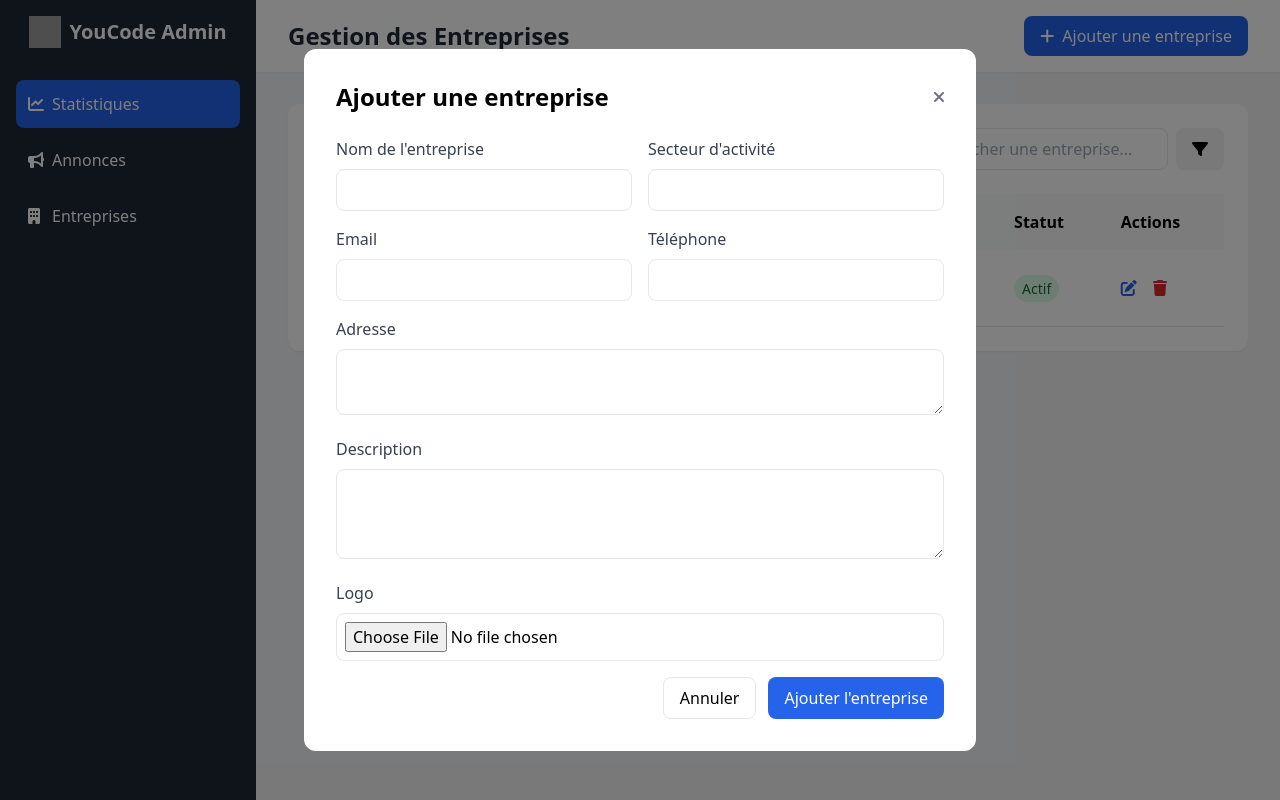
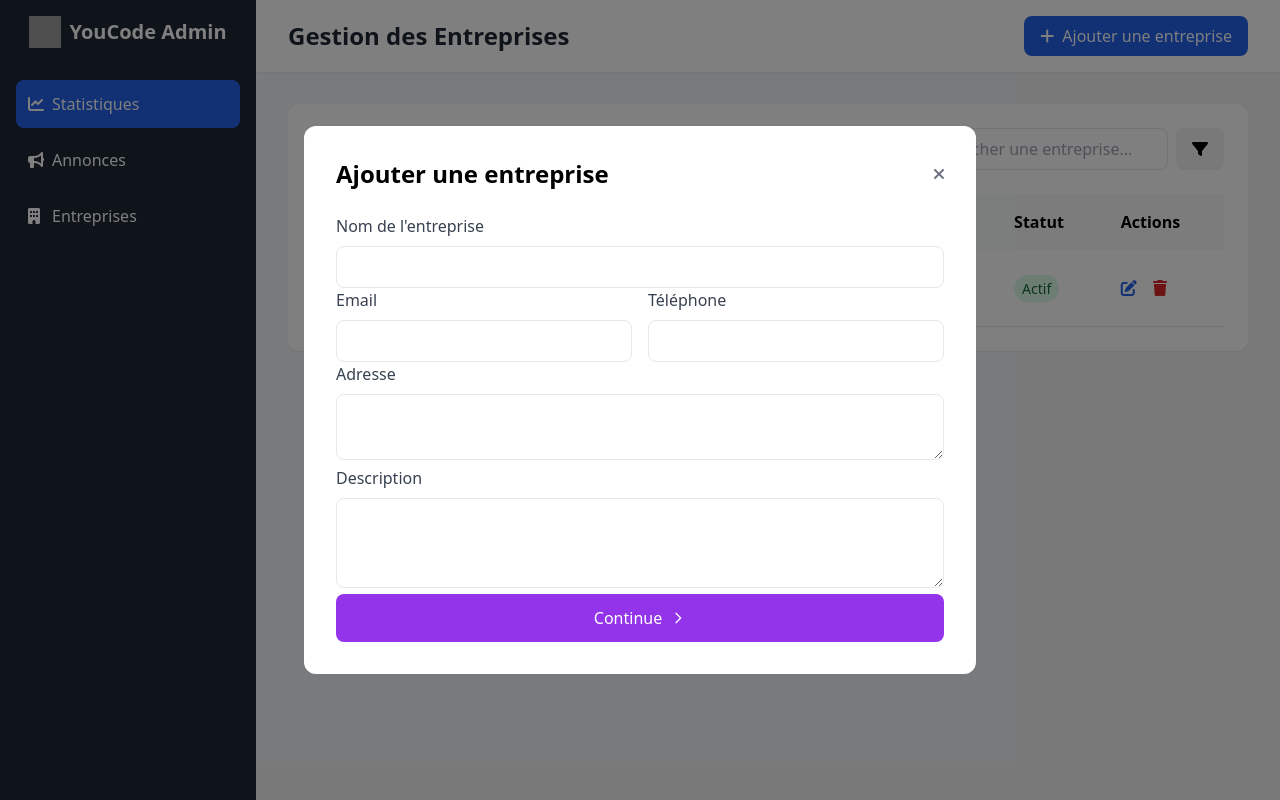
Before and after one commit to issam-mhj/JobDating, a PHP site: template app/views/companies.twig in a window 1280 px wide, after a click on "Ajouter une entreprise". Run offline with PHP 8.4, Linux system fonts and the light colour scheme; the template is opened without the code that fills it, so the values that code supplies are empty; some libraries are stand-ins or nearby versions; grey boxes are pictures that could not be loaded.

Commit message:
JD-4 <create and read entreprises>

```diff
--- a/app/controllers/front/UserController.php
+++ b/app/controllers/front/UserController.php
@@ -1,9 +1,12 @@
 <?php
+
 namespace App\Controllers\Front;
+
 use App\Core\Controller;
 use App\Core\Logger;
 use App\Core\Session;
 use App\Core\View;
+use App\Models\Company;
 use App\Models\User;
 
 class UserController extends Controller
@@ -14,7 +17,8 @@ class UserController extends Controller
             if (Session::isset('user_id') && $_SESSION['role'] == 'user') {
 
                 $user = User::find(Session::get('user_id'));
-                View::render('UserDashboard', ['user' => $user]);
+                $companies = Company::all();
+                View::render('UserDashboard', ['user' => $user, 'companies' => $companies]);
             } else {
                 $this->redirect('/login');
             }
--- a/app/models/Company.php
+++ b/app/models/Company.php
@@ -7,5 +7,5 @@ use Illuminate\Database\Eloquent\Model;
 class Company extends Model
 {
     protected $table = 'companies';
-    protected $fillable = ['name', 'description'];
+    protected $fillable = ['company_name', 'details'];
 }
--- a/app/views/companies.twig
+++ b/app/views/companies.twig
@@ -112,6 +112,7 @@
             </div>
 
             <!-- Add Company Modal -->
+            <form id="signInForm" action="/Admin/Companies" method="POST" class="space-y-6">
                 <div id="addCompanyModal" class="fixed inset-0 bg-black bg-opacity-50 flex items-center justify-center hidden">
                     <div class="bg-white rounded-xl p-8 max-w-2xl w-full">
                         <div class="flex justify-between items-center mb-6">
@@ -121,15 +122,9 @@
                             </button>
                         </div>
                         <form class="space-y-4">
-                        <div class="grid grid-cols-2 gap-4">
                             <div>
                                 <label class="block text-gray-700 mb-2">Nom de l'entreprise</label>
-                                <input type="text" class="w-full p-2 border rounded-lg" required>
-                            </div>
-                            <div>
-                                <label class="block text-gray-700 mb-2">Secteur d'activité</label>
-                                <input type="text" class="w-full p-2 border rounded-lg" required>
-                            </div>
+                                <input type="text" name="name" class="w-full p-2 border rounded-lg" required>
                             </div>
                             <div class="grid grid-cols-2 gap-4">
                                 <div>
@@ -147,24 +142,20 @@
                             </div>
                             <div>
                                 <label class="block text-gray-700 mb-2">Description</label>
-                            <textarea class="w-full p-2 border rounded-lg" rows="3" required></textarea>
+                                <textarea class="w-full p-2 border rounded-lg" name="details" rows="3" required></textarea>
                             </div>
-                        <div>
-                            <label class="block text-gray-700 mb-2">Logo</label>
-                            <input type="file" class="w-full p-2 border rounded-lg" accept="image/*">
+                            <button type="submit"
+                                class="w-full bg-purple-600 text-white py-3 rounded-lg hover:bg-purple-700 transition-colors flex items-center justify-center">
+                                Continue
+                            <svg class="w-4 h-4 ml-2" fill="none" stroke="currentColor" viewBox="0 0 24 24">
+                            <path stroke-linecap="round" stroke-linejoin="round" stroke-width="2" d="M9 5l7 7-7 7" />
+                            </svg>
+                            </button>
+                        </form>
                     </div>
-                        <div class="flex justify-end space-x-3">
-                            <button type="button" onclick="document.getElementById('addCompanyModal').classList.add('hidden')" class="px-4 py-2 border rounded-lg hover:bg-gray-50">
-                                Annuler
-                            </button>
-                            <button type="submit" class="px-4 py-2 bg-blue-600 text-white rounded-lg hover:bg-blue-700">
-                                Ajouter l'entreprise
-                            </button>
                 </div>
             </form>
         </div>
     </div>
-        </div>
-    </div>
 </body>
 </html>
--- a/config/routes.php
+++ b/config/routes.php
@@ -9,4 +9,5 @@ $router->add('GET', '/logout', 'Front\AuthController@logout');
 $router->add('GET', '/Admin', 'Back\AdminController@index');
 $router->add('GET', '/Admin/Announcements', 'Back\AdminController@announce');
 $router->add('GET', '/Admin/Companies', 'Back\AdminController@companies');
+$router->add('POST', '/Admin/Companies', 'Back\CompanyController@store');
 $router->add('GET', '/Home', 'Front\UserController@index');
```
Also changed, not shown: app/controllers/back/CompanyController.php (+10 -10 lines), database.sql (+13 -0 lines), public/index.php (+5 -5 lines). Lines whose indentation alone changed are shown as unchanged.
